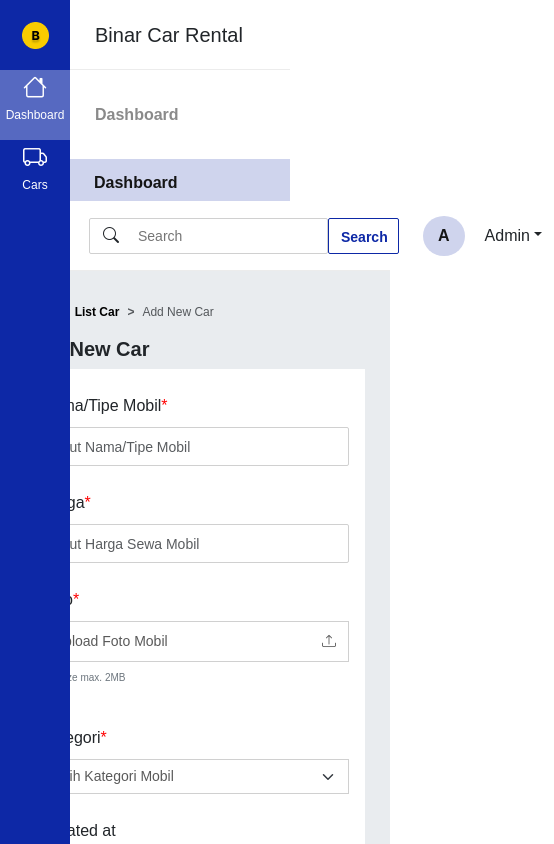
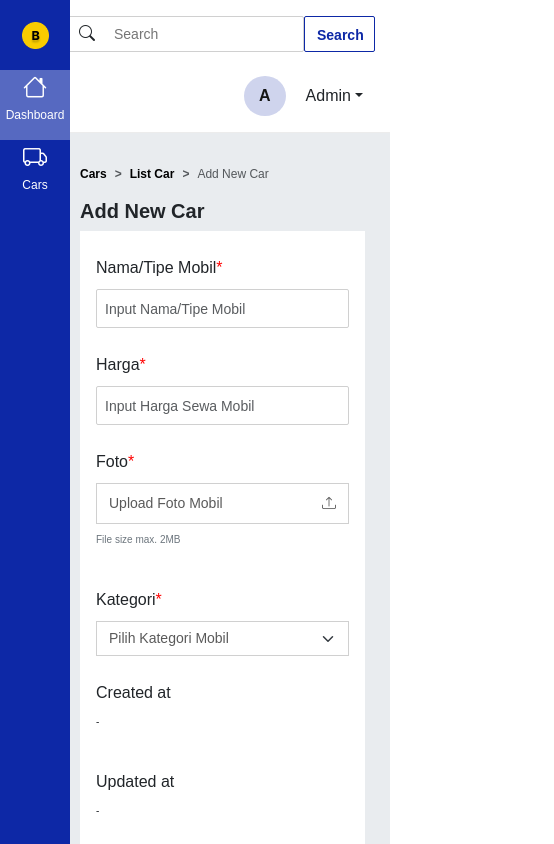
Before and after one commit to apridew/admin-car-rental-react, a React (Vite) app: page /add-car in a window 390 px wide. Shown: the top 844 px of the page, 554 px wide, since content can reach past the window. Built offline with nearby package versions, Linux system fonts and the light colour scheme; sample sign-in values are in the browser's storage.

Commit message:
update responsive style and table data

```diff
--- a/src/components/Navbar/index.jsx
+++ b/src/components/Navbar/index.jsx
@@ -104,7 +104,7 @@
               <p>Cars</p>
             </div>
           </div>
-          <div className="side-bar-right d-flex flex-column">
+          <div className="side-bar-right d-none d-xl-flex flex-column">
             <h5 className="d-flex align-items-center">Binar Car Rental</h5>
             <p>{chooseSidebar ? "Dashboard" : "Cars"}</p>
             <button>{chooseSidebar ? "Dashboard" : "List Car"}</button>
@@ -114,13 +114,13 @@
 
         {/* START NAVBAR*/}
         <div className="col bar-content bg-body-secondary">
-          <div className="header-bar d-flex align-items-center justify-content-between bg-white gap-4">
+          <div className="header-bar h-auto py-3 d-flex align-items-center justify-content-between bg-white">
             {showSidebar ? (
               <i className="bi bi-x" onClick={sidebarShow}></i>
             ) : (
               <i className="bi bi-list" onClick={sidebarShow}></i>
             )}
-            <div className="header-bar-right d-flex gap-4">
+            <div className="header-bar-right flex-column flex-sm-row d-flex gap-4">
               <div className="searh-box d-flex align-items-center">
                 <span>
                   <i className="bi bi-search"></i>
@@ -148,7 +148,7 @@
                   </button>
                 )}
               </div>
-              <div className="user-profile d-flex align-items-center gap-2">
+              <div className="user-profile d-flex justify-content-end align-items-center gap-2">
                 <a className="avatar">A</a>
                 <div className="dropdown">
                   <button
--- a/src/components/Navbar/style.css
+++ b/src/components/Navbar/style.css
@@ -136,7 +136,7 @@
 }
 
 .content {
-  padding: 32px 25px 0px 25px;
+  padding: 32px 25px 0px 80px;
   min-height: 92vh;
 }
 
--- a/src/helpers/apis.js
+++ b/src/helpers/apis.js
@@ -108,7 +108,7 @@
 
 // API Get All Order
 export const getAllOrder = async ({ selected, limit }) => {
-  const sortParam = " created_at:asc&user_email:desc";
+  const sortParam = " created_at:desc";
   const token = localStorage.getItem("accesToken");
   const config = {
     headers: {
--- a/src/helpers/formaters.js
+++ b/src/helpers/formaters.js
@@ -21,8 +21,11 @@
 };
 
 export const formatDate = (dateString) => {
-  const options = { year: 'numeric', month: 'numeric', day: 'numeric' };
-  const formattedDate = new Date(dateString).toLocaleDateString('en-US', options);
+  const options = { year: "numeric", month: "numeric", day: "numeric" };
+  const formattedDate = new Date(dateString).toLocaleDateString(
+    "en-US",
+    options
+  );
   return formattedDate;
 };
 
@@ -35,11 +38,11 @@
   } else if (category === "large") {
     categoryText = "6 - 8 people";
   } else {
-    categoryText = "Undefined";
+    categoryText = "Not Valid";
   }
   return categoryText;
 };
 
 export const scrollTop = () => {
   return window.scrollTo(0, 0);
-}
+};
--- a/src/pages/DashboardPage/index.jsx
+++ b/src/pages/DashboardPage/index.jsx
@@ -4,22 +4,15 @@
 import * as formater from "../../helpers/formaters";
 import { TYPES } from "../../redux/type";
 import * as reqAPI from "../../helpers/apis";
-
 import ReactPaginate from "react-paginate";
 import DataTable from "react-data-table-component";
 import { StyleSheetManager } from "styled-components";
-import {
-  DatePicker,
-  LocalizationProvider,
-  YearCalendar,
-} from "@mui/x-date-pickers";
+import { DatePicker, LocalizationProvider } from "@mui/x-date-pickers";
 import { AdapterDayjs } from "@mui/x-date-pickers/AdapterDayjs";
 import { ChevronDown } from "react-feather";
 import dayjs from "dayjs";
 import UnfoldMoreIcon from "@mui/icons-material/UnfoldMore";
-
 import "./style.css";
-
 import {
   Chart as ChartJS,
   CategoryScale,
@@ -58,14 +51,12 @@
   cells: {
     style: {
       fontSize: "15px",
-      // textTransform: 'lowercase',
     },
   },
 };
 
 const DashboardPage = () => {
   const { orders } = useSelector((state) => state.tableReducer);
-  // console.log(orders);
   const [limit, setlimit] = useState("");
   const [jumpToPage, setJumpToPage] = useState("");
 
@@ -156,7 +147,7 @@
 
   const columns = [
     {
-      name: "No",
+      name: "ID Trx",
       selector: (row) => row.id - 1,
       sortable: true,
     },
@@ -167,7 +158,7 @@
     },
     {
       name: "Car Name",
-      selector: (row) => "Car",
+      selector: (row) => row?.Car?.name || "Not Valid",
       sortable: true,
     },
     {
@@ -187,7 +178,7 @@
     },
     {
       name: "Category",
-      selector: (row) => "Category",
+      selector: (row) => formater.categoryTextFormater(row?.Car?.category),
       sortable: true,
     },
   ];
@@ -216,7 +207,6 @@
   const handleChangeSelect = (e) => {
     console.log(e.target.value);
     setlimit(e.target.value);
-    // handleTable({ selected: 0 })
   };
 
   const handleJumpToPage = (e) => {
@@ -272,7 +262,12 @@
                   </div>
 
                   <div className="dashboard-chart ">
-                    <Bar options={options} data={data} width={"100"} height={"50"}/>
+                    <Bar
+                      options={options}
+                      data={data}
+                      width={"100"}
+                      height={"50"}
+                    />
                   </div>
                 </div>
 
@@ -294,7 +289,8 @@
                     ></DataTable>
                   </div>
 
-                  <div className="dashboard-paginate">
+                  <div className="d-flex align-items-end gap-3 justify-content-between flex-column flex-md-row">
+                    <div className="dashboard-paginate d-flex">
                       <div className="page-limit">
                         <div className="limit">
                           <p>Limit</p>
@@ -332,12 +328,12 @@
                           <button onClick={handleButton}>Go</button>
                         </div>
                       </div>
+                    </div>
 
                     <ReactPaginate
                       previousLabel="&laquo;"
                       nextLabel="&raquo;"
                       pageCount={orders.pageCount}
-                      // pageRangeDisplayed={}
                       marginPagesDisplayed={(2, 1)}
                       breakLabel="..."
                       onPageChange={handlePageClick}
--- a/src/pages/DashboardPage/style.css
+++ b/src/pages/DashboardPage/style.css
@@ -41,7 +41,6 @@
 
 .dashboard-month {
   display: flex;
-  /* padding: 8px 5px 8px 12px; */
   justify-content: flex-start;
   align-items: flex-start;
   gap: 21px;
@@ -49,8 +48,19 @@
   margin: 20px 0;
 }
 
+.lnOUep {
+  overflow: visible !important;
+}
+
+.faZveH:not(:first-child) {
+  flex-grow: 1 !important;
+}
+
+.faZveH {
+  flex-grow: 0 !important;
+}
+
 canvas {
-  /* width: 100% !important; */
   height: 450px !important;
 }
 
@@ -61,16 +71,6 @@
   align-items: flex-start;
   gap: 21px;
   border: 1px solid #d0d0d0;
-}
-
-.dashboard-paginate {
-  width: 100%;
-  display: inline-flex;
-  justify-content: space-between;
-  align-items: end;
-  /* border: 1px solid black; */
-  /* background: #f4f5f7; */
-  padding: 5px;
 }
 
 ul {
@@ -106,7 +106,6 @@
   flex-shrink: 0;
   border-radius: 2px 0px 0px 2px;
   border: 1px solid #d0d0d0;
-  /* background-color: #F4F5F7; */
 }
 
 .dashboard-month .calendar-btn {
@@ -153,7 +152,6 @@
 
 .css-nxo287-MuiInputBase-input-MuiOutlinedInput-input {
   padding: 8px 5px 8px 12px !important;
-  /* width: 110px !important; */
   height: auto !important;
   font-size: 16px !important;
 }
--- a/src/redux/store.js
+++ b/src/redux/store.js
@@ -1,7 +1,7 @@
-import { createStore, applyMiddleware } from "redux";
+import { applyMiddleware, legacy_createStore } from "redux";
 import { rootReducer } from "./reducer";
 import { thunk } from "redux-thunk";
 
-const store = createStore(rootReducer, applyMiddleware(thunk));
+const store = legacy_createStore(rootReducer, applyMiddleware(thunk));
 
 export default store;
--- a/src/redux/type.js
+++ b/src/redux/type.js
@@ -1,11 +1,11 @@
 export const TYPES = {
-  SET_LOGIN: 'SET_LOGIN',
-  CHOOSE_SIDEBAR: 'CHOOSE_SIDEBAR',
-  ALL_CARS: 'ALL_CARS',
-  NAME_CAR: 'NAME_CAR',
-  IS_SUBMIT: 'IS_SUBMIT',
-  IS_LOADING: 'IS_LOADING',
-  ALL_ORDER: 'TYPE.SET_ORDER',
+  SET_LOGIN: "SET_LOGIN",
+  CHOOSE_SIDEBAR: "CHOOSE_SIDEBAR",
+  ALL_CARS: "ALL_CARS",
+  NAME_CAR: "NAME_CAR",
+  IS_SUBMIT: "IS_SUBMIT",
+  IS_LOADING: "IS_LOADING",
+  ALL_ORDER: "SET_ORDER",
   SET_LOGIN: "SET_LOGIN",
   IS_DELETE: "IS_DELETE",
   IS_ERROR: "IS_ERROR",
```
Lines whose indentation alone changed are shown as unchanged.
